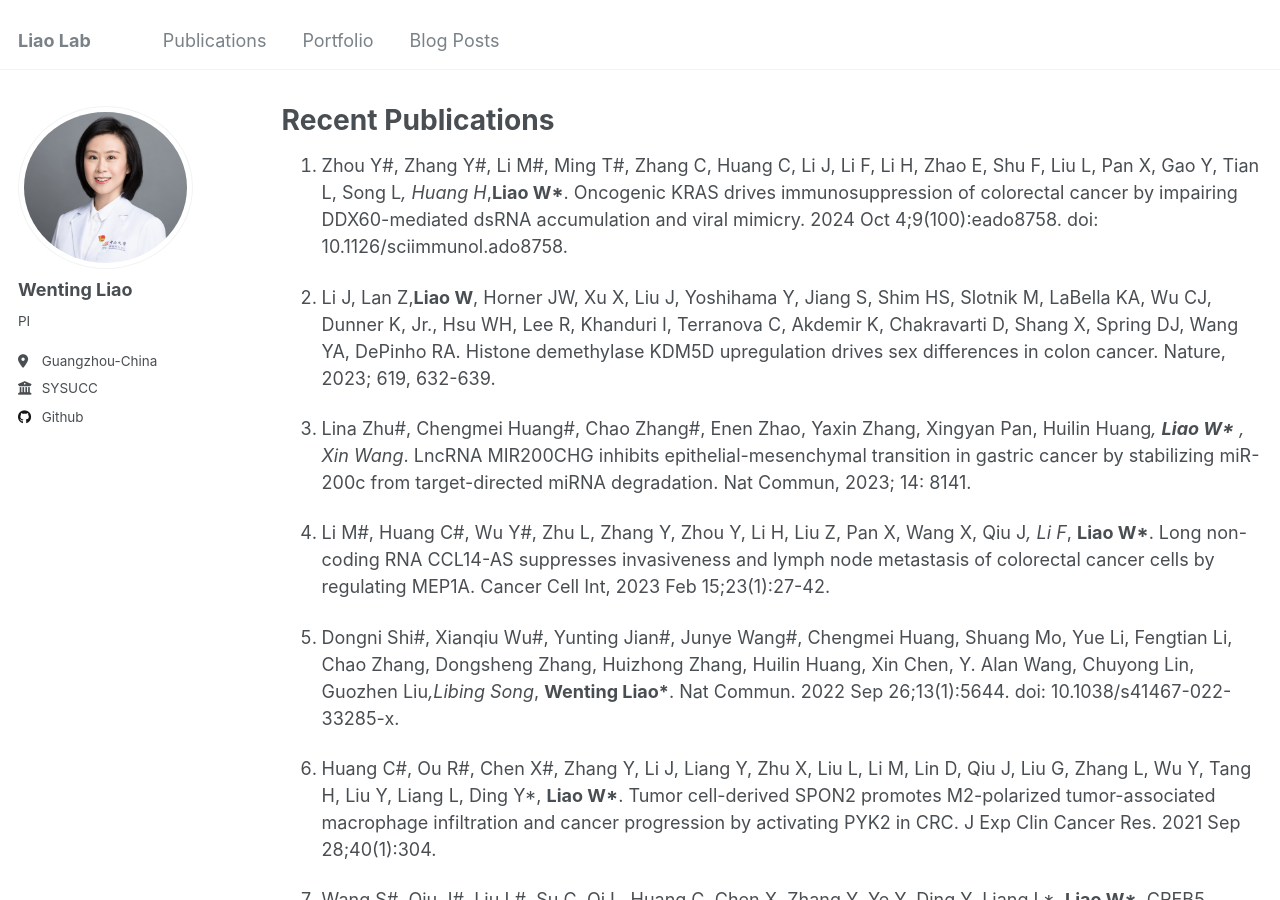
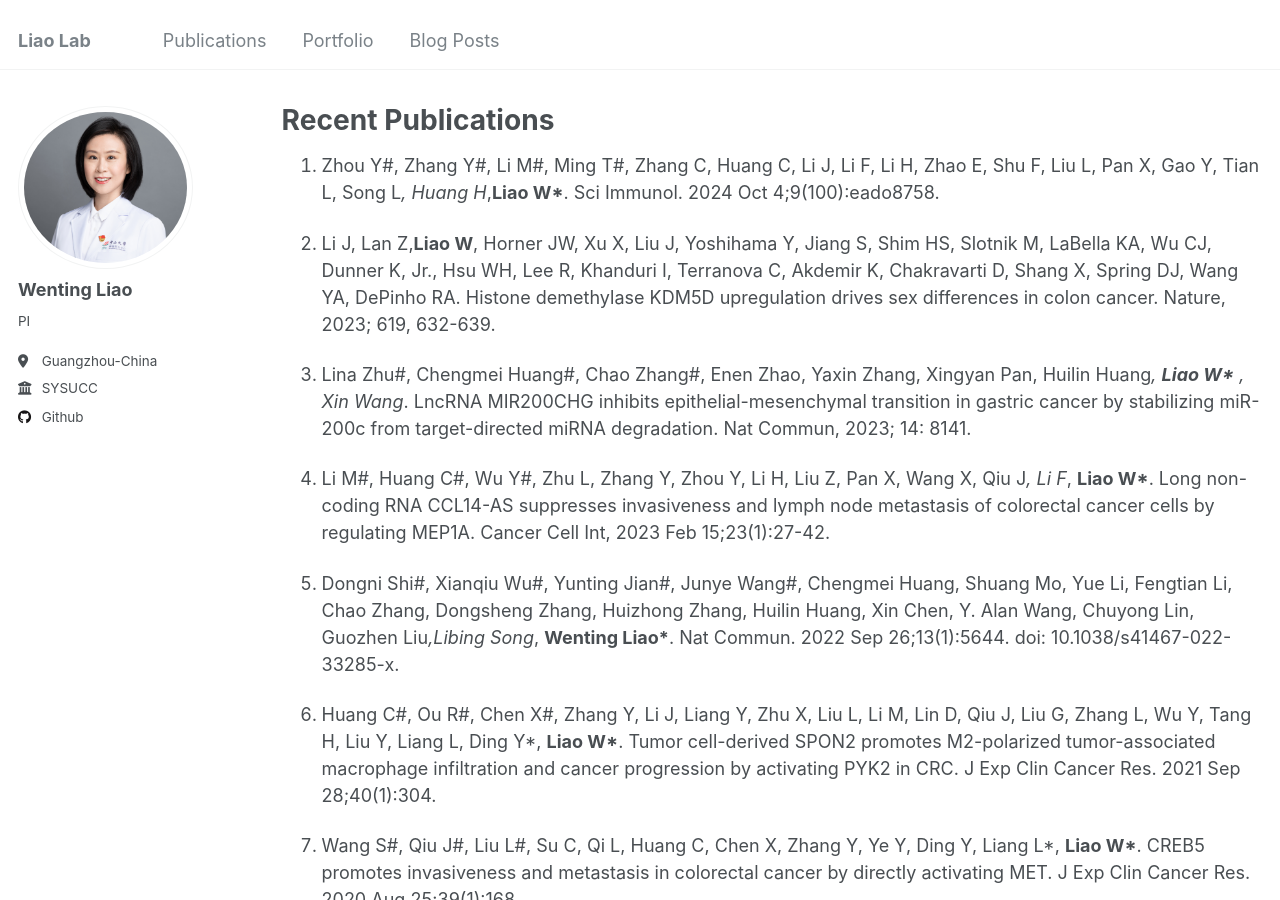
Before and after one commit to ImmunoTransLab/ImmunoTransLab, a Jekyll site: the page built from _pages/publications.md, in a window 1280 px wide and 900 px high. Built offline with Jekyll 4.4.1, drawn with Linux system fonts in a browser that asks for light colours.

Commit message:
Update publications.md

```diff
--- a/_pages/publications.md
+++ b/_pages/publications.md
@@ -7,7 +7,7 @@
 
 
 
-1. Zhou Y#, Zhang Y#, Li M#, Ming T#, Zhang C, Huang C, Li J, Li F, Li H, Zhao E, Shu F, Liu L, Pan X, Gao Y, Tian L, Song L*, Huang H*,<strong>Liao W*</strong>. Oncogenic KRAS drives immunosuppression of colorectal cancer by impairing DDX60-mediated dsRNA accumulation and viral mimicry. 2024 Oct 4;9(100):eado8758. doi: 10.1126/sciimmunol.ado8758.
+1.	Zhou Y#, Zhang Y#, Li M#, Ming T#, Zhang C, Huang C, Li J, Li F, Li H, Zhao E, Shu F, Liu L, Pan X, Gao Y, Tian L, Song L*, Huang H*,<strong>Liao W*</strong>. Sci Immunol. 2024 Oct 4;9(100):eado8758.
 
 
 2. Li J, Lan Z,<strong>Liao W</strong>, Horner JW, Xu X, Liu J, Yoshihama Y, Jiang S, Shim HS, Slotnik M, LaBella KA, Wu CJ, Dunner K, Jr., Hsu WH, Lee R, Khanduri I, Terranova C, Akdemir K, Chakravarti D, Shang X, Spring DJ, Wang YA, DePinho RA. Histone demethylase KDM5D upregulation drives sex differences in colon cancer. Nature, 2023; 619, 632-639.
```
